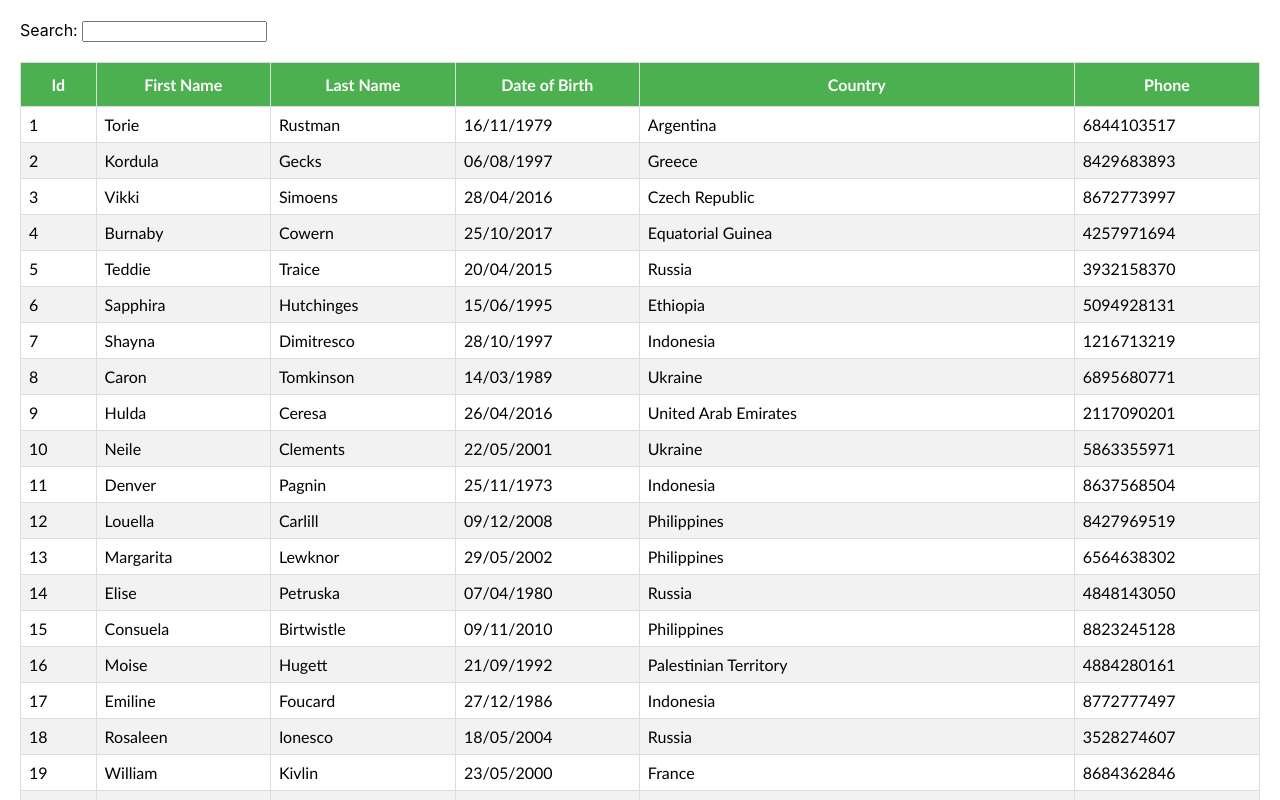
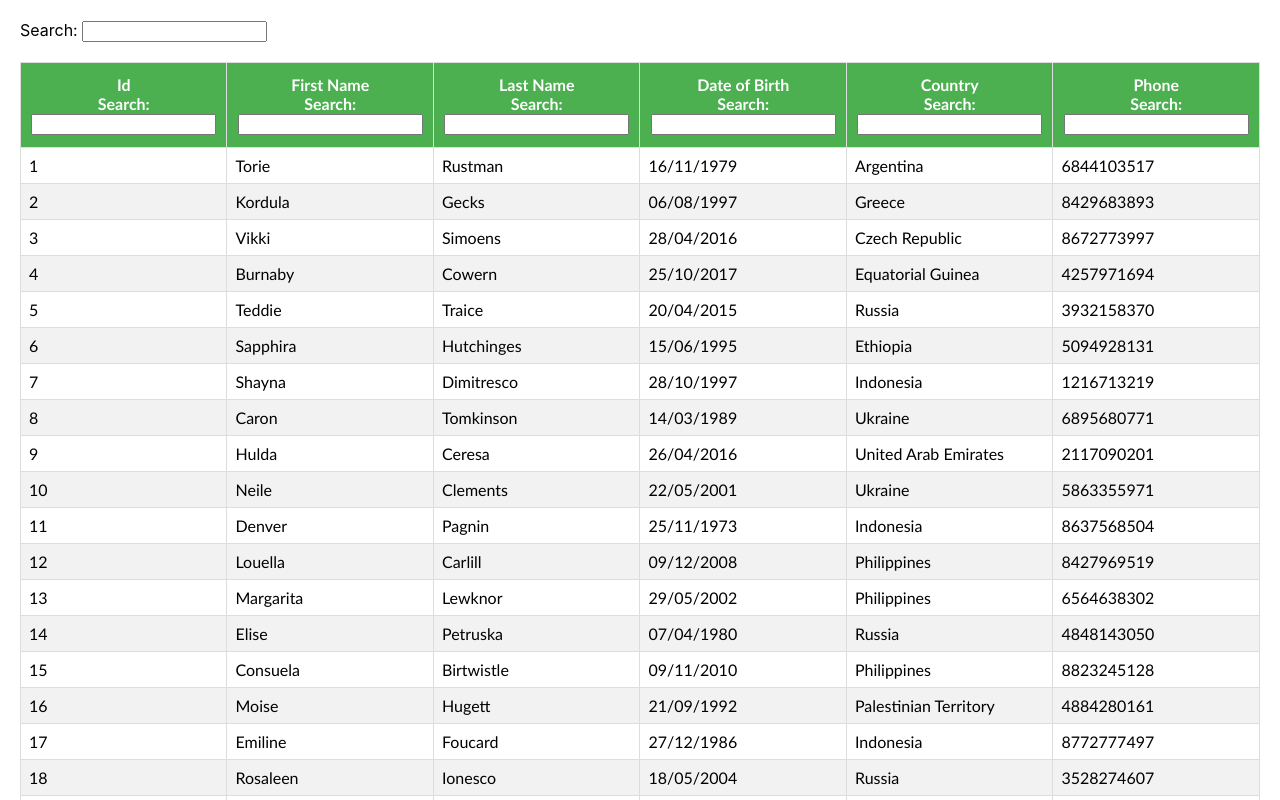
Before and after one commit to amontalvof/react-table-demo, a React (Create React App) app: page / in a window 1280 px wide. Shown: the top 800 px of the page. Built offline with nearby package versions, Linux system fonts and the light colour scheme.

Commit message:
feat: Column Filtering

```diff
--- /dev/null
+++ b/src/components/ColumnFilter.js
@@ -0,0 +1,14 @@
+import React from 'react';
+
+export const ColumnFilter = ({ column }) => {
+    const { filterValue, setFilter } = column;
+    return (
+        <span>
+            Search:{' '}
+            <input
+                value={filterValue || ''}
+                onChange={(e) => setFilter(e.target.value)}
+            />
+        </span>
+    );
+};
--- a/src/components/FilteringTable.js
+++ b/src/components/FilteringTable.js
@@ -1,5 +1,5 @@
 import React, { useMemo } from 'react';
-import { useTable, /*useFilters,*/ useGlobalFilter } from 'react-table';
+import { useTable, useFilters, useGlobalFilter } from 'react-table';
 import MOCK_DATA from './MOCK_DATA.json';
 import { COLUMNS } from './columns';
 import './table.css';
@@ -32,7 +32,7 @@
             data,
             // defaultColumn,
         },
-        // useFilters,
+        useFilters,
         useGlobalFilter
     );
 
@@ -50,11 +50,11 @@
                             {headerGroup.headers.map((column) => (
                                 <th {...column.getHeaderProps()}>
                                     {column.render('Header')}
-                                    {/* <div>
+                                    <div>
                                         {column.canFilter
                                             ? column.render('Filter')
                                             : null}
-                                    </div> */}
+                                    </div>
                                 </th>
                             ))}
                         </tr>
--- a/src/components/columns.js
+++ b/src/components/columns.js
@@ -1,20 +1,24 @@
 import { format } from 'date-fns';
+import { ColumnFilter } from './ColumnFilter';
 
 export const COLUMNS = [
     {
         Header: 'Id',
         Footer: 'Id',
         accessor: 'id',
+        Filter: ColumnFilter,
     },
     {
         Header: 'First Name',
         Footer: 'First Name',
         accessor: 'first_name',
+        Filter: ColumnFilter,
     },
     {
         Header: 'Last Name',
         Footer: 'Last Name',
         accessor: 'last_name',
+        Filter: ColumnFilter,
     },
     {
         Header: 'Date of Birth',
@@ -23,26 +27,31 @@
         Cell: ({ value }) => {
             return format(new Date(value), 'dd/MM/yyyy');
         },
+        Filter: ColumnFilter,
     },
     {
         Header: 'Country',
         Footer: 'Country',
         accessor: 'country',
+        Filter: ColumnFilter,
     },
     {
         Header: 'Phone',
         Footer: 'Phone',
         accessor: 'phone',
+        Filter: ColumnFilter,
     },
     // {
     //     Header: 'Email',
     //     Footer: 'Email',
     //     accessor: 'email',
+    //     Filter: ColumnFilter,
     // },
     // {
     //     Header: 'Age',
     //     Footer: 'Age',
     //     accessor: 'age',
+    //     Filter: ColumnFilter,
     // },
 ];
 
```
